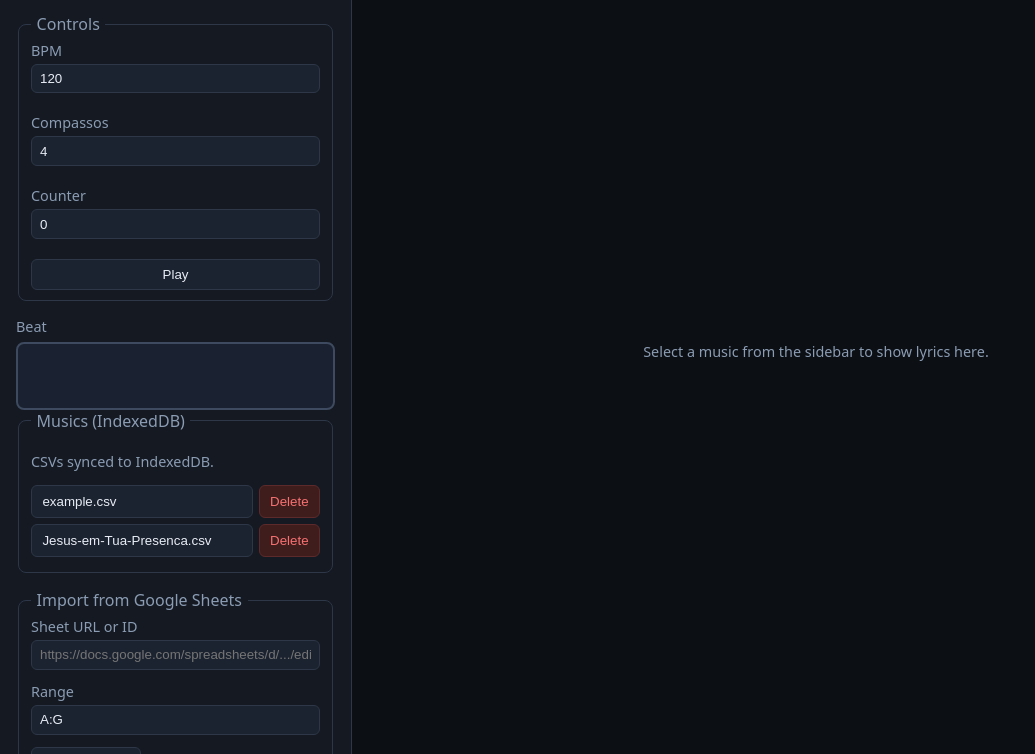
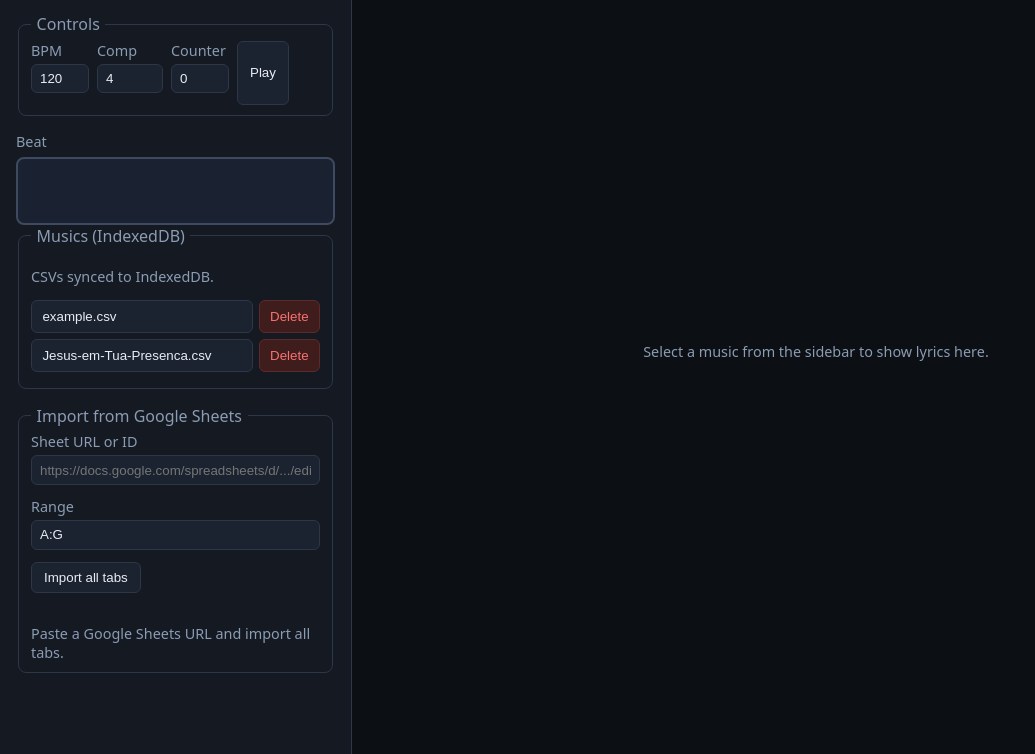
Before and after one commit to alvaroseparovich/band-prompter, a website built with Vite: page index.html in a window 1280 px wide. Shown: the part 46-800 px from the top of the page, without its empty margins (0-1035 px from the left). Built offline with nearby package versions, Linux system fonts and the light colour scheme.

Commit message:
UI Tweaks

```diff
--- a/csvs/Jesus-em-Tua-Presenca.csv
+++ b/csvs/Jesus-em-Tua-Presenca.csv
@@ -1,6 +1,6 @@
 Compassos,Description,Letra,Cifra,,Conf,Conf-Val
 1,Contagem,Baqueta,,,,
-4,Violão,,,,bpm,80
+4,Violão,,,,bpm,70
 1,Entra vózes,"Jesus, em Tua presença",   E/G#          A2  ,,Tempo Por Compasso,4
 1,,Reunimo-nos aqui,   B4         C#m,,,
 1,,Contemplamos Tua face,  E/G#      A2     ,,,
@@ -9,13 +9,12 @@ Compassos,Description,Letra,Cifra,,Conf,Conf-Val
 1,,Trouxe vida a todos nós,  A2           E,,,
 1,,E nos deu completo acesso,   E/G#          A2    ,,,
 1,,Ao coração do Pai,    B4         E  B/D#,,,
-,,,,,,
 1,Pré Refrão,E o véu que separava,,,,
 1,,Já não separa mais,,,,
 1,,A luz que outrora apagada,,,,
 1,,Agora brilha,,,,
 1,,E cada dia brilha mais,,,,
-0,,-,,,,
+
 1,Refrão,Só pra te adorar,,,,
 1,,E fazer Teu nome grande,,,,
 1,,E Te dar o louvor que é devido,,,,
--- a/index.html
+++ b/index.html
@@ -14,15 +14,15 @@
           <legend>Controls</legend>
           <label>
             BPM
-            <input id="tempo" type="number" min="30" max="300" value="120" />
+            <input id="tempo" type="number" min="30" max="300" value="120" style="width: 3em;"/>
           </label>
           <label>
-            Compassos
+            Comp
             <input id="accent" type="number" min="1" max="32" value="4" />
           </label>
           <label>
             Counter
-            <input id="counter" type="number" min="0" value="0" />
+            <input id="counter" type="number" min="0" value="0" style="width: 3em;"/>
           </label>
           <button id="playPause" type="button">Play</button>
         </fieldset>
--- a/ui-v2.css
+++ b/ui-v2.css
@@ -47,7 +47,7 @@ body.ui-v2 h1 {
 }
 
 body.ui-v2 #controlsPanel {
-  flex-direction: column;
+  flex-direction: row;
   align-items: stretch;
 }
 
```
